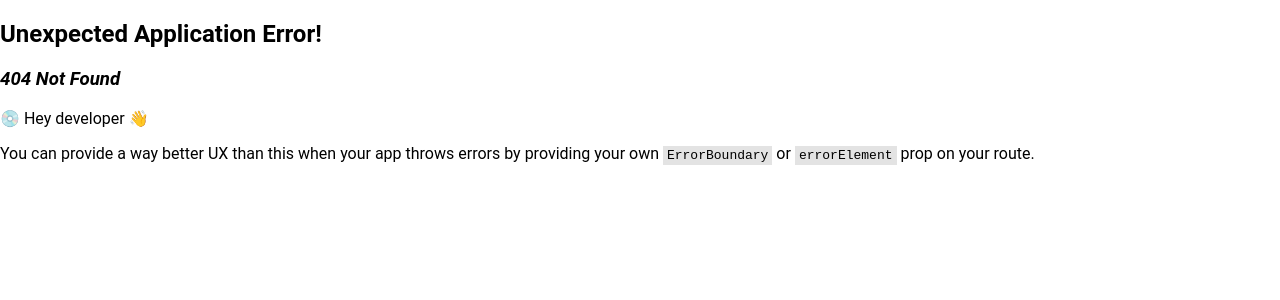
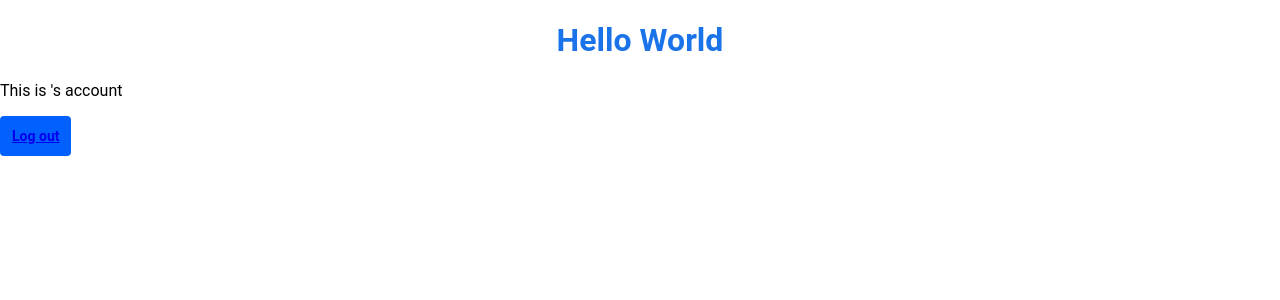
Before and after one commit to davebott-dev/fileUploader, a React (Vite) app in the folder client/: page /homepage in a window 1280 px wide. Before the commit this address had no page. Shown: the top 300 px of the page. Built offline with nearby package versions, Linux system fonts and the light colour scheme; no server answers.

Commit message:
added new routes once the user logs in

```diff
--- /dev/null
+++ b/client/src/Routes/index.jsx
@@ -0,0 +1,25 @@
+import {useState,useEffect} from 'react';
+
+const Index = () => {
+    const [user,setUser] =useState([])
+
+    useEffect(()=> {
+        const fetchData = async () => {
+            const response = await fetch('/api');
+            const data = await response.json();
+            setUser(data)
+        }
+        fetchData();
+    },[]);
+
+
+    return (
+        <div>
+            <p>This is {user.username}&apos;s account </p>
+            <button><a href="/api/log-out">Log out</a></button>
+        </div>
+    )
+
+}
+
+export default Index;
--- /dev/null
+++ b/client/src/Routes/root.jsx
@@ -0,0 +1,15 @@
+import {Outlet} from 'react-router-dom';
+
+const Root = () => {
+
+
+    return (
+        <div>
+            <h1>Hello World</h1>
+            <Outlet/>
+
+        </div>
+    )
+}
+
+export default Root;
--- a/client/src/main.jsx
+++ b/client/src/main.jsx
@@ -2,6 +2,8 @@ import { StrictMode } from 'react'
 import { createRoot } from 'react-dom/client'
 import {createBrowserRouter, RouterProvider} from 'react-router-dom'
 import Login from './login.jsx'
+import Root from './Routes/root.jsx'
+import Index from './Routes/index.jsx'
 import Signup from './Routes/signup.jsx'
 import './App.css'
 
@@ -14,6 +16,16 @@ const router = createBrowserRouter([
     path:'/signup',
     element: <Signup/>,
   },
+  {
+    path: '/homepage',
+    element: <Root/>,
+    children: [
+      {
+        index:true,
+        element:<Index/>,
+      }
+    ]
+  }
 ])
 
 createRoot(document.getElementById('root')).render(
```
